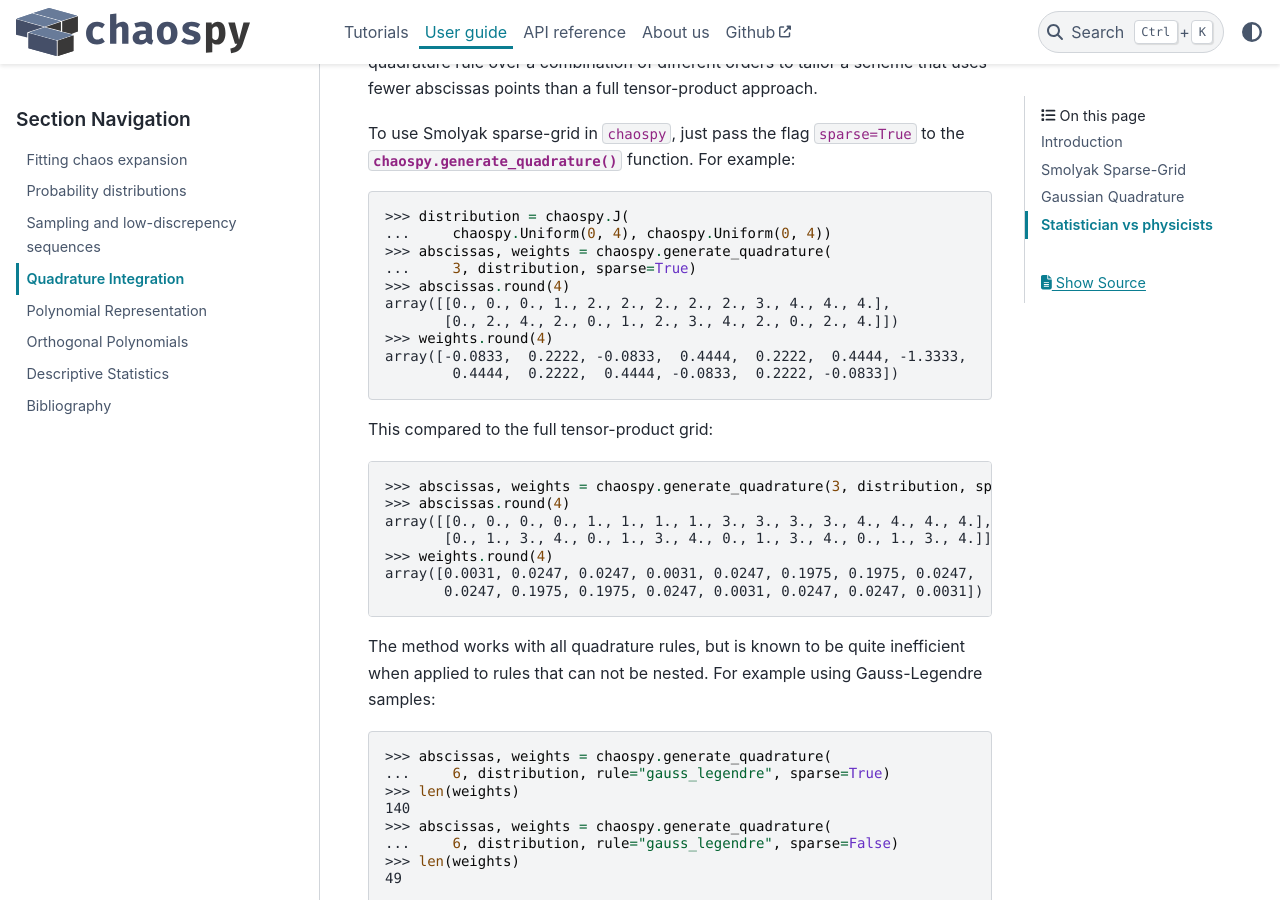
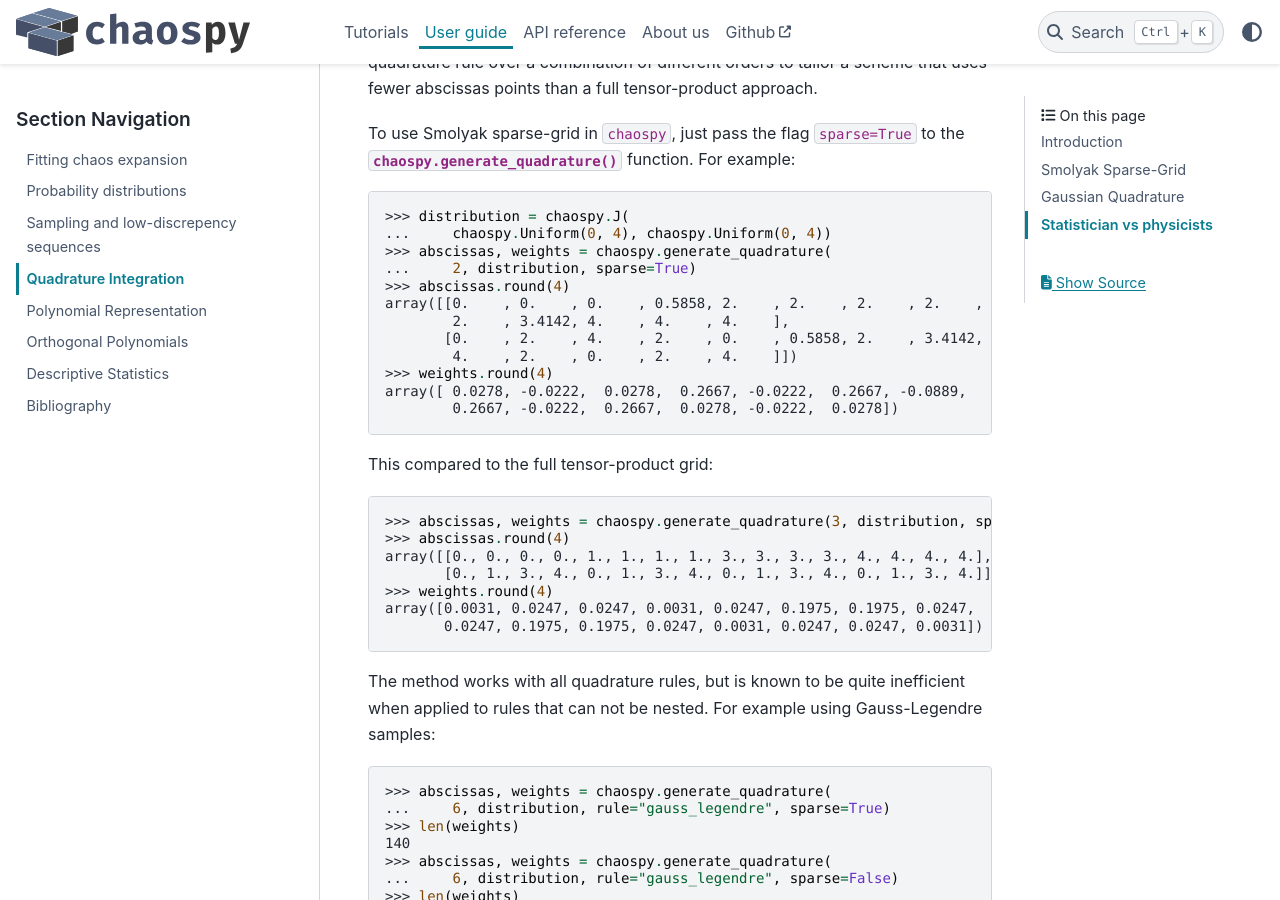
Before and after one commit to jonathf/chaospy, a Sphinx documentation site: the page built from docs/user_guide/quadrature.rst, in a window 1280 px wide and 900 px high, scrolled down 2061 px. Built offline with Sphinx 7.4.7 and the PyData theme 0.15.4, drawn with Linux system fonts in a browser that asks for light colours; pages that are not in the unit, such as notebooks, are missing from menus.

Commit message:
Bugfix: implicit growth rule incorrectly set (#330)
`sparse=True growth=None` should se `growth=True`, but didn't this means that rules that require growth rules to be nested, i.e. `clenshaw_curtis, fejer, discrete, newton_cotes` were not benefiting fully from sparse-grid.
those who set `growth` explicitly are not affected.

```diff
--- a/docs/user_guide/quadrature.rst
+++ b/docs/user_guide/quadrature.rst
@@ -87,13 +87,15 @@
     >>> distribution = chaospy.J(
     ...     chaospy.Uniform(0, 4), chaospy.Uniform(0, 4))
     >>> abscissas, weights = chaospy.generate_quadrature(
-    ...     3, distribution, sparse=True)
+    ...     2, distribution, sparse=True)
     >>> abscissas.round(4)
-    array([[0., 0., 0., 1., 2., 2., 2., 2., 2., 3., 4., 4., 4.],
-           [0., 2., 4., 2., 0., 1., 2., 3., 4., 2., 0., 2., 4.]])
+    array([[0.    , 0.    , 0.    , 0.5858, 2.    , 2.    , 2.    , 2.    ,
+            2.    , 3.4142, 4.    , 4.    , 4.    ],
+           [0.    , 2.    , 4.    , 2.    , 0.    , 0.5858, 2.    , 3.4142,
+            4.    , 2.    , 0.    , 2.    , 4.    ]])
     >>> weights.round(4)
-    array([-0.0833,  0.2222, -0.0833,  0.4444,  0.2222,  0.4444, -1.3333,
-            0.4444,  0.2222,  0.4444, -0.0833,  0.2222, -0.0833])
+    array([ 0.0278, -0.0222,  0.0278,  0.2667, -0.0222,  0.2667, -0.0889,
+            0.2667, -0.0222,  0.2667,  0.0278, -0.0222,  0.0278])
 
 This compared to the full tensor-product grid::
 
--- a/pyproject.toml
+++ b/pyproject.toml
@@ -4,7 +4,7 @@
 
 [tool.poetry]
 name = "chaospy"
-version = "4.2.4"
+version = "4.2.5"
 description = "Numerical tool for perfroming uncertainty quantification"
 license = "MIT"
 authors = ["Jonathan Feinberg"]
```
Also changed, not shown: CHANGELOG.rst (+9 -0 lines), 1 other file.
